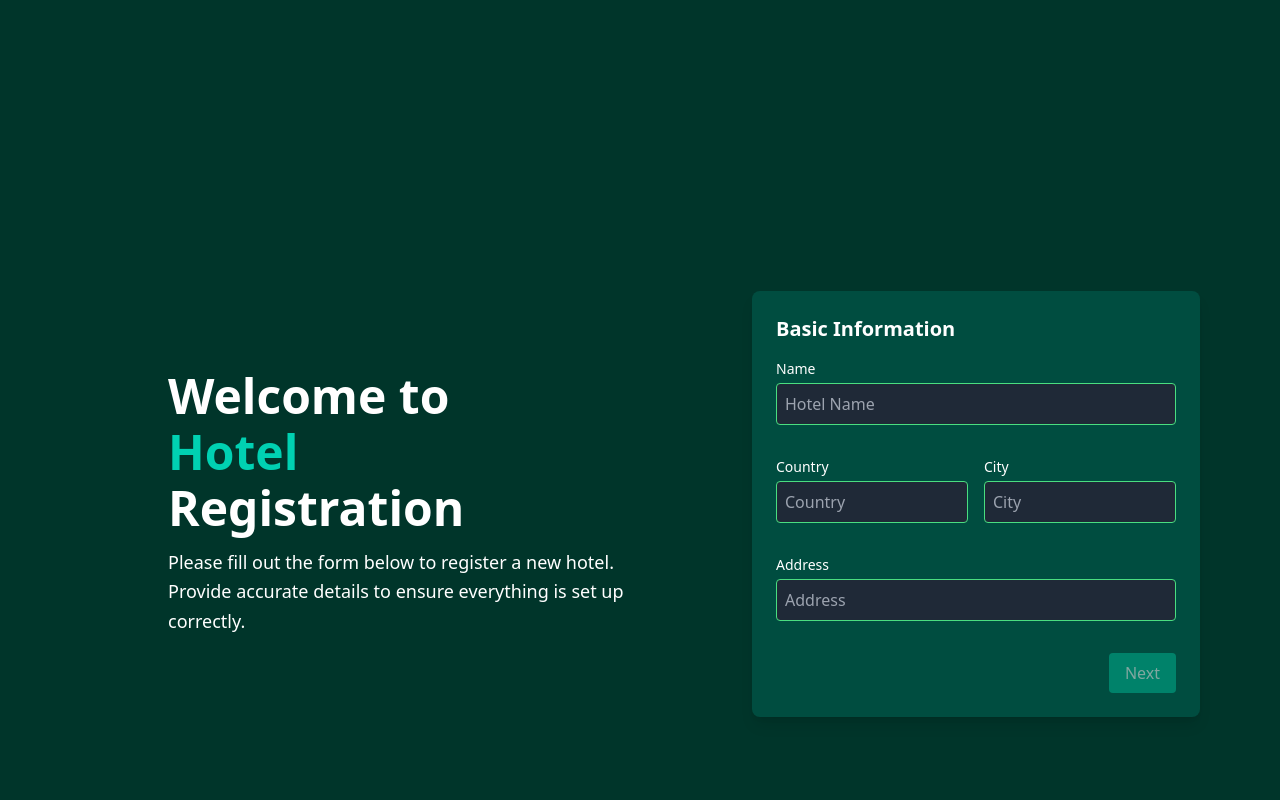
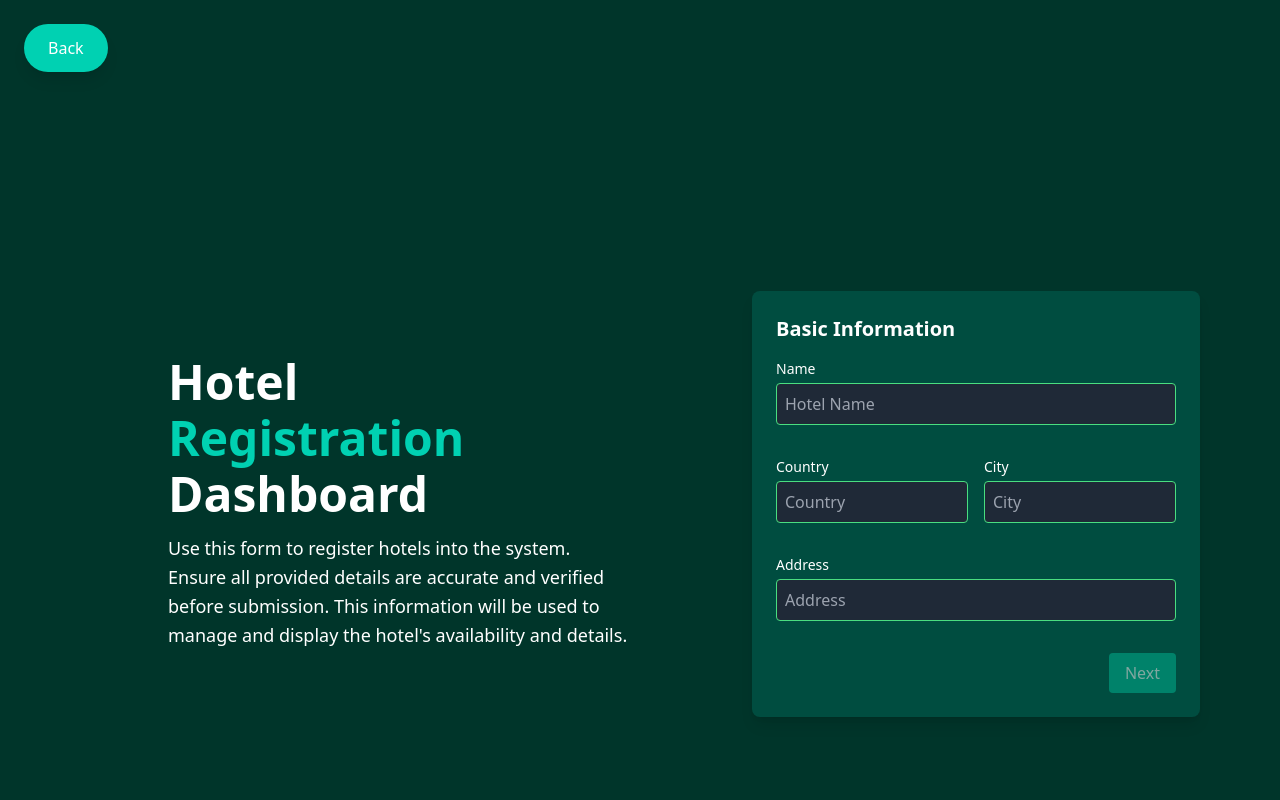
Before and after one commit to Monterolautaro/Proyecto-Hoteleria, a Next.js app in the folder front/: page /hotelcreation in a window 1280 px wide. Shown: the top 800 px of the page. Built offline with nearby package versions, Linux system fonts and the light colour scheme; no server answers.

Commit message:
actualizacion de creacion de interfas

```diff
--- a/front/src/components/HotelRoomsForm/HotelRoomsForm.tsx
+++ b/front/src/components/HotelRoomsForm/HotelRoomsForm.tsx
@@ -12,7 +12,7 @@ const HotelRoomsForm = () => {
       description: "",
       roomsLeft: 0,
       price: 0,
-      currency: "",
+      currency: "USD",
       enabled: true,
     },
     {
@@ -21,7 +21,7 @@ const HotelRoomsForm = () => {
       description: "",
       roomsLeft: 0,
       price: 0,
-      currency: "",
+      currency: "USD",
       enabled: false,
     },
     {
@@ -30,7 +30,7 @@ const HotelRoomsForm = () => {
       description: "",
       roomsLeft: 0,
       price: 0,
-      currency: "",
+      currency: "USD",
       enabled: false,
     },
     {
@@ -39,7 +39,7 @@ const HotelRoomsForm = () => {
       description: "",
       roomsLeft: 0,
       price: 0,
-      currency: "",
+      currency: "USD",
       enabled: false,
     },
   ]);
@@ -48,7 +48,7 @@ const HotelRoomsForm = () => {
     description: "",
     roomsLeft: "",
     price: "",
-    currency: "",
+    currency: "USD",
   });
 
   const [touched, setTouched] = useState({
@@ -116,11 +116,11 @@ const HotelRoomsForm = () => {
           isValid = false;
         }
 
-        // Validación de moneda
-        if (!room.currency.trim()) {
-          newErrors.currency = "Currency required.";
-          isValid = false;
-        }
+        // Validación de moneda (ya no es necesario, ya que está fija en USD)
+        // if (!room.currency.trim()) {
+        //   newErrors.currency = "Currency required.";
+        //   isValid = false;
+        // }
       }
     });
 
@@ -232,20 +232,14 @@ const HotelRoomsForm = () => {
                   {touched.price && errors.price}
                 </div>
               </div>
+
+              {/* Aquí cambiaremos la moneda para que sea fija y no editable */}
               <div>
-                <input
-                  type="text"
-                  value={room.currency}
-                  onChange={(e) =>
-                    handleInputChange(room.id, "currency", e.target.value)
-                  }
-                  onBlur={() => handleBlur("currency")}
-                  disabled={!room.enabled}
-                  className="w-full p-2 text-white rounded bg-gray-800 border border-green-400"
-                  placeholder="Currency (e.g., USD)"
-                />
+                <span className="w-full p-2 text-white rounded bg-gray-800 border border-green-400">
+                  USD
+                </span>
                 <div className="col-span-5 text-red-500 text-xs mt-2 min-h-[20px]">
-                  {touched.currency && errors.currency}
+                  {/* Aquí puedes manejar si hay errores de validación, aunque no sería necesario */}
                 </div>
               </div>
             </div>
--- a/front/src/components/uploadImage/imageUpload.tsx
+++ b/front/src/components/uploadImage/imageUpload.tsx
@@ -1,4 +1,5 @@
 import { useHotelCreation } from "@/components/HotelCreationContext/HotelCreationProvider";
+import Image from "next/image";
 import React, { useState } from "react";
 
 const ImageUpload = () => {
@@ -10,12 +11,15 @@ const ImageUpload = () => {
   const handleFileSelect = (event: React.ChangeEvent<HTMLInputElement>) => {
     const files = event.target.files ? Array.from(event.target.files) : [];
     handleFiles(files);
+
+    // Limpia el valor del input para permitir subir los mismos archivos nuevamente
+    event.target.value = "";
   };
 
   // Manejar archivos arrastrados
   const handleFiles = (files: File[]) => {
     const validImages = files.filter((file) => file.type.startsWith("image/"));
-    setImages([...images, ...validImages]);
+    setImages((prevImages) => [...prevImages, ...validImages]); // Garantiza el uso del estado más reciente
   };
 
   // Subir imágenes
@@ -64,7 +68,9 @@ const ImageUpload = () => {
         {images.length === 0 && (
           <div>
             <p className="text-gray-600">
-              {isDragging ? "Drop your images here!" : "Drag and drop your images here"}
+              {isDragging
+                ? "Drop your images here!"
+                : "Drag and drop your images here"}
             </p>
             <p className="text-sm text-gray-500 mt-2">or</p>
           </div>
@@ -87,10 +93,12 @@ const ImageUpload = () => {
                 </button>
 
                 {/* Imagen */}
-                <img
+                <Image
                   src={URL.createObjectURL(image)}
                   alt={image.name}
-                  className="object-contain w-full h-full" // Cambié a object-contain para mostrar la imagen completa
+                  className="object-contain w-full h-full"
+                  width={500} // Reemplaza con el tamaño deseado
+                  height={500} // Reemplaza con el tamaño deseado
                 />
               </div>
             ))}
--- a/front/src/helpers/imageUpload/imageUpload.ts
+++ b/front/src/helpers/imageUpload/imageUpload.ts
@@ -1,13 +1,15 @@
-export const uploadImages = async (files: File[]): Promise<string> => {
-    const API_URL = process.env.NEXT_PUBLIC_API_URL;
+export const uploadImages = async (files: File[], id: string): Promise<string> => {
+  const API_URL = process.env.NEXT_PUBLIC_API_URL; // Asegúrate de que esta variable de entorno esté configurada correctamente
 
   const formData = new FormData();
   files.forEach((file) => {
     formData.append("images", file);
   });
+console.log("Endpoint llamado:", `${API_URL}/files/upload/${id}`);
 
   try {
-      const response = await fetch(`${API_URL}/files/upload/:id`, {
+    // Interpolación del ID en la URL
+    const response = await fetch(`${API_URL}/files/upload/${id}`, {
       method: "POST",
       body: formData,
     });
--- a/front/src/view/HotelCreation/HotelCreationView.tsx
+++ b/front/src/view/HotelCreation/HotelCreationView.tsx
@@ -6,12 +6,13 @@ import HotelDetailsForm from "@/components/HotelDetailsForm/HotelDetailsForm";
 import RoomInfoForm from "@/components/HotelRoomsForm/HotelRoomsForm";
 import ImageUploadForm from "@/components/uploadImage/imageUpload";
 import { IHotelCreation } from "@/interfaces/hotelCreation";
+import { useRouter } from "next/navigation";
 import { useEffect, useRef } from "react";
 
 const HotelCreationView = () => {
   const { hotelInfo, hotelDetails, hotelRooms, step, setStep, isFormValid } =
     useHotelCreation();
-
+  const router = useRouter();
   const formStepThreeRef = useRef<HTMLDivElement>(null);
 
   const handleNext = (): void => {
@@ -55,7 +56,10 @@ const HotelCreationView = () => {
     };
 
     console.log(newHotel);
-    // await createHotel(newHotel);
+    // await createHotel(newHotel); // Llamada a la función para crear el hotel
+
+    // Redirigir a /admin después de la creación
+    router.push("/admin");
   };
 
   useEffect(() => {
@@ -65,18 +69,30 @@ const HotelCreationView = () => {
   }, [step]);
 
   return (
-    <div className="bg-[#00352A] min-h-screen p-6 text-white">
+    <div className="bg-[#00352A] min-h-screen p-6 text-white relative">
+      {/* Botón fijo en la esquina superior izquierda */}
+      <div className="fixed top-6 left-6 z-10">
+        <button
+          onClick={() => router.push("/admin")} // Cambia "/" por la ruta deseada
+          className="bg-[#00D1B2] text-white px-6 py-3 rounded-full shadow-lg hover:scale-105 hover:shadow-2xl transition-transform duration-300"
+        >
+          Back
+        </button>
+      </div>
+
       <div className="flex justify-center items-center">
         <div className="flex items-center bg-[#00352A] min-h-screen text-white px-4">
           <div className="w-full md:w-2/3 ml-32">
-            <h1 className="text-5xl font-bold text-white mb-2">Welcome to</h1>
+            <h1 className="text-5xl font-bold text-white mb-2">Hotel</h1>
             <h1 className="text-5xl font-bold text-white mb-2">
-              <span className="text-[#00D1B2]">Hotel</span>
+              <span className="text-[#00D1B2]">Registration</span>
             </h1>
-            <h1 className="text-5xl font-bold text-white mb-4">Registration</h1>
+            <h1 className="text-5xl font-bold text-white mb-4">Dashboard</h1>
             <p className="text-lg text-white leading-relaxed">
-              Please fill out the form below to register a new hotel. Provide
-              accurate details to ensure everything is set up correctly.
+              Use this form to register hotels into the system. Ensure all
+              provided details are accurate and verified before submission. This
+              information will be used to manage and display the hotel's
+              availability and details.
             </p>
           </div>
         </div>
@@ -174,7 +190,7 @@ const HotelCreationView = () => {
               onClick={handleSubmit}
               className="bg-[#00B894] text-white px-4 py-2 rounded"
             >
-              Finish register
+              Create Hotel
             </button>
           </div>
         </div>
```
Also changed, not shown: 2 other files (tests, documents, lock files or other folders). Lines whose indentation alone changed are shown as unchanged.
